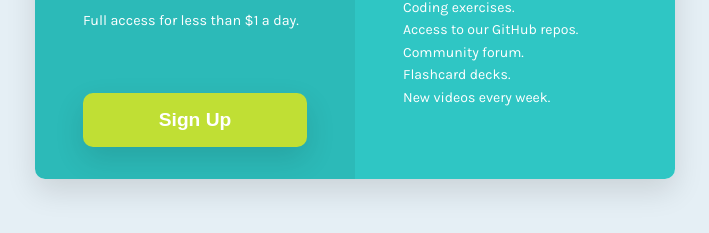
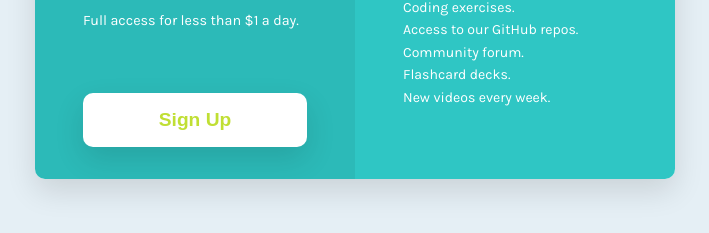
Before and after one commit to SALAH678/Small-Projects, a plain HTML site: page project-2/index.html in a window 1280 px wide. In both pictures the pointer is over the button "Sign Up". Shown: the part 477-710 px from the top of the page, without its empty margins (285-994 px from the left). Drawn offline with Linux system fonts and the light colour scheme.

Commit message:
adding btn:hover propreties

```diff
--- a/project-2/index.html
+++ b/project-2/index.html
@@ -27,7 +27,7 @@
             <span class="price-text"> per month</span>
           </p>
           <p>Full access for less than $1 a day.</p>
-          <button class="btn">Sign Up</button>
+          <button type="button" class="btn">Sign Up</button>
         </section>
         <section class="more-details">
           <h3>Why Us</h3>
--- a/project-2/style.css
+++ b/project-2/style.css
@@ -93,6 +93,11 @@ main {
   box-shadow: 0 12px 30px rgba(0, 0, 0, 0.12);
 }
 
+.btn:hover {
+  color: hsl(71, 73%, 54%);
+  background-color: white;
+}
+
 .price-wrapper {
   display: flex;
   align-items: center;
```
